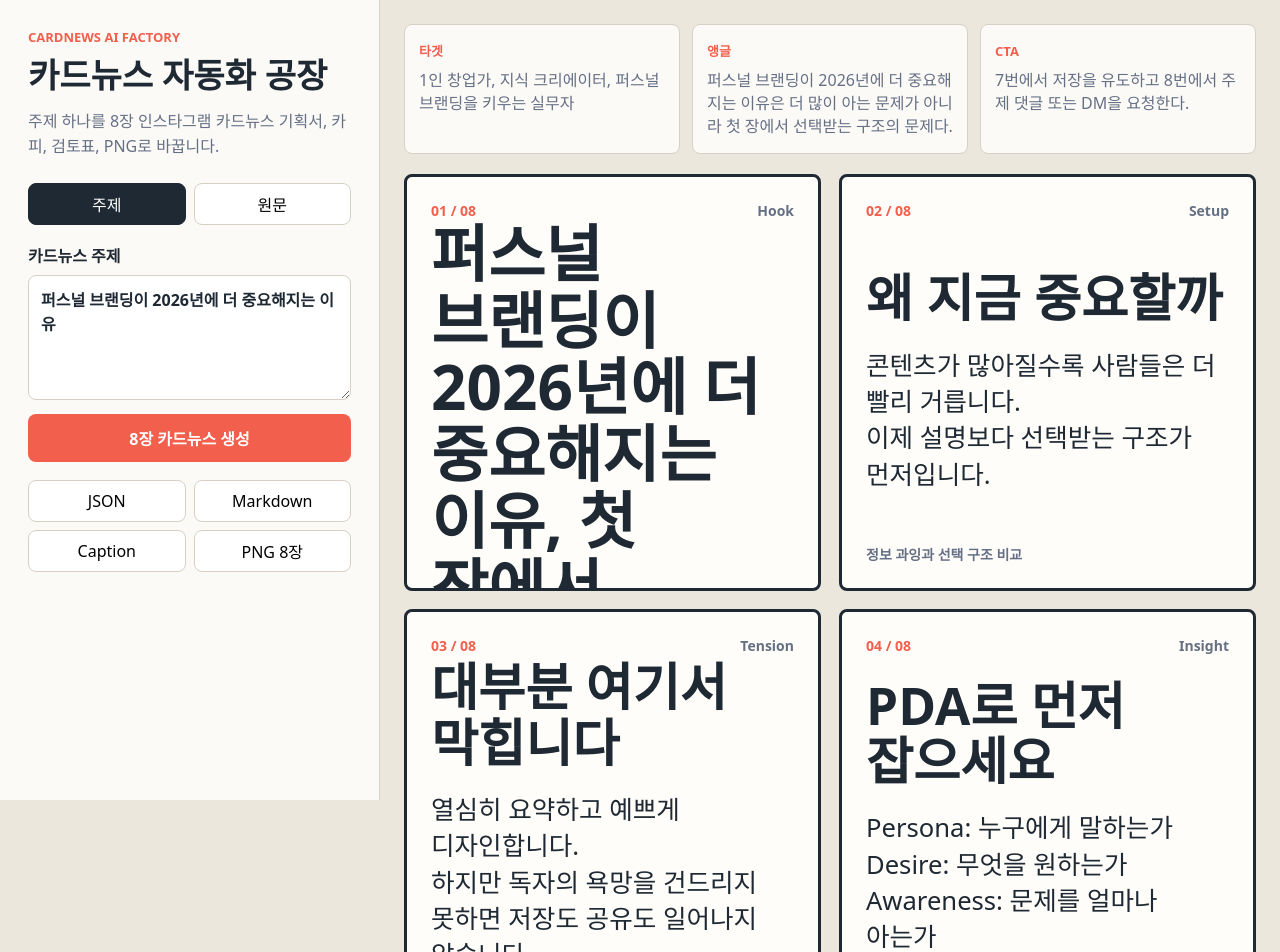
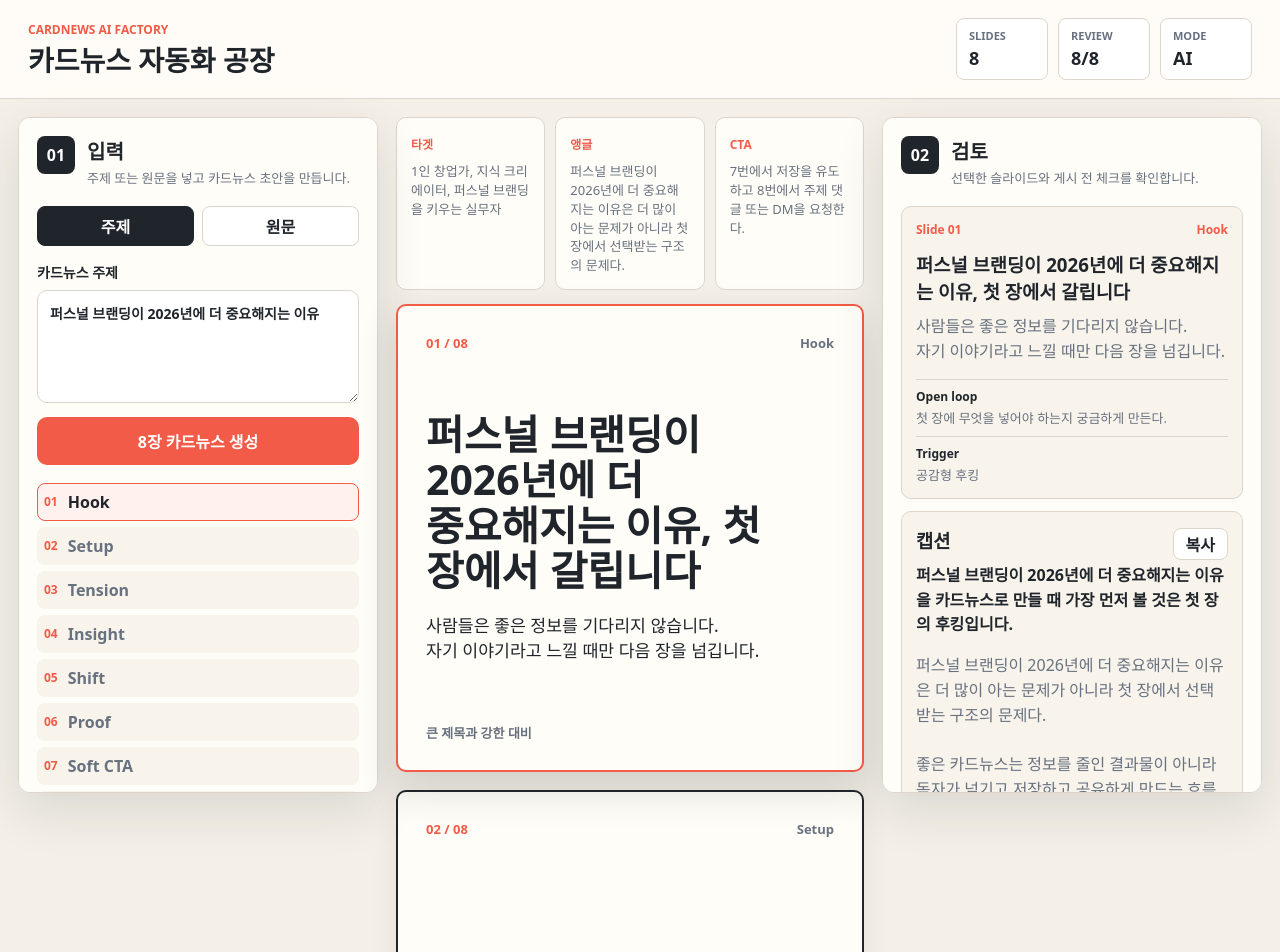
Before and after one commit to YEAAAAAAAAAAp/CardNewsAI, a Next.js app: page / in a window 1280 px wide. Shown: the top 952 px of the page. Built offline with nearby package versions, Linux system fonts and the light colour scheme.

Commit message:
Upgrade service UI and visual checks

```diff
--- a/app/globals.css
+++ b/app/globals.css
@@ -1,16 +1,22 @@
 :root {
-  --bg: #ece7dd;
-  --panel: #fbfaf7;
-  --ink: #1f2933;
-  --muted: #667085;
-  --line: #d7d0c4;
-  --accent: #f25f4c;
-  --accent-dark: #b93d32;
-  --card: #fffdfa;
+  --bg: #f4f0e8;
+  --surface: #fffdf8;
+  --surface-2: #f8f4ec;
+  --ink: #20252c;
+  --muted: #68717f;
+  --line: #ddd5c9;
+  --accent: #f15b47;
+  --accent-2: #245b4f;
+  --warn: #b63d32;
+  --shadow: 0 18px 50px rgba(32, 37, 44, 0.12);
 }
 
 * {
   box-sizing: border-box;
+}
+
+html {
+  background: var(--bg);
 }
 
 body {
@@ -33,58 +39,140 @@ button {
   min-height: 100vh;
 }
 
-.workspace {
-  display: grid;
-  grid-template-columns: 380px 1fr;
-  min-height: 100vh;
-}
-
-.control-panel {
+.topbar {
   position: sticky;
   top: 0;
-  height: 100vh;
-  overflow: auto;
-  padding: 28px;
-  background: var(--panel);
-  border-right: 1px solid var(--line);
+  z-index: 20;
+  display: flex;
+  justify-content: space-between;
+  gap: 24px;
+  align-items: center;
+  min-height: 88px;
+  padding: 18px 28px;
+  background: rgba(255, 253, 248, 0.92);
+  border-bottom: 1px solid var(--line);
+  backdrop-filter: blur(18px);
 }
 
 .eyebrow {
-  margin: 0 0 10px;
+  margin: 0 0 6px;
   color: var(--accent);
-  font-size: 13px;
+  font-size: 12px;
+  font-weight: 900;
+  letter-spacing: 0;
+  text-transform: uppercase;
+}
+
+h1,
+h2,
+h3,
+p {
+  margin-top: 0;
+}
+
+h1 {
+  margin-bottom: 0;
+  font-size: 28px;
+  line-height: 1.15;
+}
+
+.topbar-actions {
+  display: flex;
+  gap: 10px;
+  flex-wrap: wrap;
+  justify-content: flex-end;
+}
+
+.status-pill {
+  min-width: 92px;
+  padding: 9px 12px;
+  border: 1px solid var(--line);
+  border-radius: 8px;
+  background: white;
+}
+
+.status-pill span {
+  display: block;
+  color: var(--muted);
+  font-size: 11px;
   font-weight: 800;
   text-transform: uppercase;
 }
 
-h1 {
-  margin: 0;
-  font-size: 34px;
-  line-height: 1.15;
+.status-pill strong {
+  display: block;
+  margin-top: 3px;
+  font-size: 18px;
 }
 
-.lede {
-  margin: 14px 0 24px;
+.studio-grid {
+  display: grid;
+  grid-template-columns: 360px minmax(0, 1fr) 380px;
+  gap: 18px;
+  padding: 18px;
+}
+
+.panel {
+  align-self: start;
+  position: sticky;
+  top: 106px;
+  max-height: calc(100vh - 124px);
+  overflow: auto;
+  padding: 18px;
+  border: 1px solid var(--line);
+  border-radius: 12px;
+  background: var(--surface);
+  box-shadow: var(--shadow);
+}
+
+.panel-head {
+  display: flex;
+  gap: 12px;
+  margin-bottom: 18px;
+}
+
+.step {
+  display: grid;
+  place-items: center;
+  width: 38px;
+  height: 38px;
+  border-radius: 8px;
+  background: var(--ink);
+  color: white;
+  font-weight: 900;
+}
+
+.panel h2 {
+  margin: 0 0 4px;
+  font-size: 20px;
+}
+
+.panel-head p {
+  margin: 0;
   color: var(--muted);
-  line-height: 1.55;
+  font-size: 13px;
+  line-height: 1.45;
 }
 
 .segmented {
   display: grid;
   grid-template-columns: 1fr 1fr;
   gap: 8px;
-  margin-bottom: 18px;
+  margin-bottom: 16px;
 }
 
 .segmented button,
-.download-grid button {
+.download-grid button,
+.section-title button {
+  min-height: 40px;
   border: 1px solid var(--line);
+  border-radius: 8px;
   background: white;
-  min-height: 42px;
-  border-radius: 8px;
+  color: var(--ink);
+  font-weight: 800;
 }
 
-.segmented .active {
+.segmented button.active {
   border-color: var(--ink);
   background: var(--ink);
   color: white;
@@ -94,28 +182,35 @@ h1 {
   display: grid;
   gap: 8px;
   margin-bottom: 14px;
-  font-weight: 700;
+  font-size: 14px;
+  font-weight: 800;
 }
 
 textarea {
   width: 100%;
   resize: vertical;
   border: 1px solid var(--line);
-  border-radius: 8px;
+  border-radius: 10px;
   padding: 12px;
-  background: white;
+  background: #fff;
   color: var(--ink);
   line-height: 1.55;
+  outline: none;
+}
+
+textarea:focus {
+  border-color: var(--accent);
+  box-shadow: 0 0 0 3px rgba(241, 91, 71, 0.14);
 }
 
 .primary {
   width: 100%;
   min-height: 48px;
   border: 0;
-  border-radius: 8px;
+  border-radius: 10px;
   background: var(--accent);
   color: white;
-  font-weight: 800;
+  font-weight: 900;
 }
 
 .primary:disabled {
@@ -123,8 +218,40 @@ textarea {
 }
 
 .error {
-  color: var(--accent-dark);
-  font-weight: 700;
+  margin: 12px 0 0;
+  color: var(--warn);
+  font-size: 13px;
+  font-weight: 800;
+}
+
+.workflow {
+  display: grid;
+  gap: 6px;
+  margin-top: 18px;
+}
+
+.workflow button {
+  display: flex;
+  align-items: center;
+  gap: 10px;
+  min-height: 38px;
+  border: 1px solid transparent;
+  border-radius: 8px;
+  background: var(--surface-2);
+  color: var(--muted);
+  text-align: left;
+  font-weight: 800;
+}
+
+.workflow span {
+  color: var(--accent);
+  font-size: 12px;
+}
+
+.workflow button.active {
+  border-color: var(--accent);
+  background: #fff1ee;
+  color: var(--ink);
 }
 
 .download-grid {
@@ -134,72 +261,75 @@ textarea {
   margin-top: 18px;
 }
 
-.result-panel {
-  padding: 24px;
-  overflow: auto;
+.canvas-panel {
+  min-width: 0;
 }
 
-.brief-row {
+.brief-strip {
   display: grid;
-  grid-template-columns: repeat(3, 1fr);
-  gap: 12px;
-  margin-bottom: 20px;
+  grid-template-columns: repeat(3, minmax(0, 1fr));
+  gap: 10px;
+  margin-bottom: 16px;
 }
 
 .info {
+  min-height: 104px;
   padding: 14px;
   border: 1px solid var(--line);
-  border-radius: 8px;
-  background: var(--panel);
+  border-radius: 10px;
+  background: var(--surface);
 }
 
 .info span {
   color: var(--accent);
-  font-size: 13px;
-  font-weight: 800;
+  font-size: 12px;
+  font-weight: 900;
 }
 
 .info p {
   margin: 8px 0 0;
   color: var(--muted);
+  font-size: 13px;
   line-height: 1.45;
 }
 
 .deck {
   display: grid;
-  grid-template-columns: repeat(auto-fill, minmax(320px, 1fr));
-  gap: 18px;
-}
-
-.card-slide {
-  aspect-ratio: 1 / 1;
-  width: 100%;
-  background: #f7f3ea;
-  padding: 24px;
-  overflow: hidden;
-}
-
-.card-slide > * {
-  position: relative;
+  grid-template-columns: repeat(auto-fill, minmax(360px, 1fr));
+  gap: 16px;
 }
 
 .card-slide {
   display: flex;
   flex-direction: column;
   justify-content: space-between;
-  border: 3px solid var(--ink);
-  border-radius: 8px;
-  background: var(--card);
+  aspect-ratio: 1 / 1;
+  width: 100%;
+  min-width: 0;
+  padding: 28px;
+  border: 2px solid #20252c;
+  border-radius: 10px;
+  background: #fffdf8;
+  box-shadow: 0 10px 28px rgba(32, 37, 44, 0.08);
+  overflow: hidden;
+  transition: transform 160ms ease, border-color 160ms ease, box-shadow 160ms ease;
+}
+
+.card-slide:hover,
+.card-slide.selected {
+  border-color: var(--accent);
+  transform: translateY(-2px);
+  box-shadow: 0 18px 38px rgba(32, 37, 44, 0.16);
 }
 
 .card-top,
 .card-bottom {
   display: flex;
   justify-content: space-between;
-  gap: 16px;
+  gap: 12px;
   color: var(--muted);
-  font-size: 14px;
-  font-weight: 700;
+  font-size: 13px;
+  font-weight: 800;
 }
 
 .card-top span:first-child {
@@ -207,27 +337,29 @@ textarea {
 }
 
 .card-copy h2 {
-  margin: 0 0 22px;
-  font-size: clamp(30px, 4vw, 54px);
-  line-height: 1.08;
+  margin: 0 0 20px;
+  font-size: clamp(26px, 2.9vw, 42px);
+  line-height: 1.1;
+  letter-spacing: 0;
   word-break: keep-all;
 }
 
 .card-copy p {
   margin: 0;
   white-space: pre-line;
-  font-size: clamp(18px, 2vw, 26px);
-  line-height: 1.42;
+  font-size: clamp(16px, 1.35vw, 21px);
+  line-height: 1.45;
+  letter-spacing: 0;
   word-break: keep-all;
 }
 
 .role-hook h2 {
-  font-size: clamp(34px, 5vw, 62px);
+  font-size: clamp(28px, 3.2vw, 46px);
 }
 
 .role-soft-cta,
 .role-hard-cta {
-  background: #1f2933;
+  background: #20252c;
   color: white;
 }
 
@@ -235,35 +367,135 @@ textarea {
 .role-hard-cta .card-top,
 .role-soft-cta .card-bottom,
 .role-hard-cta .card-bottom {
-  color: #d6dde7;
+  color: #d9e0e9;
 }
 
-.review {
-  margin-top: 28px;
+.role-soft-cta .card-top span:first-child,
+.role-hard-cta .card-top span:first-child {
+  color: #ffb4a8;
 }
 
-.review h2 {
-  font-size: 22px;
+.selected-slide,
+.caption-box,
+.review {
+  padding: 14px;
+  border: 1px solid var(--line);
+  border-radius: 10px;
+  background: var(--surface-2);
+}
+
+.selected-slide h3,
+.caption-box h3,
+.review h3 {
+  margin: 0 0 10px;
+}
+
+.selected-slide p,
+.caption-box p {
+  color: var(--muted);
+  line-height: 1.55;
+  white-space: pre-line;
+}
+
+.mini-meta {
+  display: flex;
+  justify-content: space-between;
+  gap: 12px;
+  margin-bottom: 12px;
+  color: var(--accent);
+  font-size: 12px;
+  font-weight: 900;
+}
+
+dl {
+  display: grid;
+  gap: 8px;
+  margin: 0;
+}
+
+dl div {
+  padding-top: 8px;
+  border-top: 1px solid var(--line);
+}
+
+dt {
+  color: var(--ink);
+  font-size: 12px;
+  font-weight: 900;
+}
+
+dd {
+  margin: 4px 0 0;
+  color: var(--muted);
+  font-size: 13px;
+  line-height: 1.4;
+}
+
+.caption-box,
+.review {
+  margin-top: 12px;
+}
+
+.section-title {
+  display: flex;
+  justify-content: space-between;
+  gap: 12px;
+  align-items: center;
+}
+
+.section-title button {
+  min-height: 32px;
+  padding: 0 12px;
+}
+
+.caption-first {
+  color: var(--ink) !important;
+  font-weight: 800;
+}
+
+.caption-cta {
+  color: var(--accent-2) !important;
+  font-weight: 800;
+}
+
+.hashtags {
+  display: flex;
+  flex-wrap: wrap;
+  gap: 6px;
+}
+
+.hashtags span {
+  padding: 6px 8px;
+  border-radius: 8px;
+  background: white;
+  color: var(--accent-2);
+  font-size: 12px;
+  font-weight: 800;
 }
 
 .checks {
   display: grid;
-  grid-template-columns: repeat(auto-fill, minmax(260px, 1fr));
-  gap: 10px;
+  gap: 8px;
 }
 
 .check {
   display: flex;
-  gap: 12px;
-  padding: 12px;
-  border: 1px solid var(--line);
+  gap: 10px;
+  padding: 10px;
   border-radius: 8px;
-  background: var(--panel);
+  background: white;
 }
 
 .check span {
-  color: var(--accent);
+  display: grid;
+  place-items: center;
+  width: 22px;
+  height: 22px;
+  border-radius: 999px;
+  background: #e8f3ee;
+  color: var(--accent-2);
   font-weight: 900;
+  flex: 0 0 auto;
 }
 
 .check strong,
@@ -272,26 +504,51 @@ textarea {
   margin: 0;
 }
 
-.check p {
-  margin-top: 4px;
-  color: var(--muted);
-  font-size: 14px;
-  line-height: 1.4;
+.check strong {
+  font-size: 13px;
 }
 
-@media (max-width: 980px) {
-  .workspace {
+.check p {
+  margin-top: 3px;
+  color: var(--muted);
+  font-size: 12px;
+  line-height: 1.35;
+}
+
+@media (max-width: 1180px) {
+  .studio-grid {
+    grid-template-columns: 340px minmax(0, 1fr);
+  }
+
+  .inspector {
+    grid-column: 1 / -1;
+    position: static;
+    max-height: none;
+  }
+}
+
+@media (max-width: 820px) {
+  .topbar {
+    position: static;
+    align-items: flex-start;
+    flex-direction: column;
+  }
+
+  .studio-grid {
+    grid-template-columns: 1fr;
+    padding: 12px;
+  }
+
+  .panel {
+    position: static;
+    max-height: none;
+  }
+
+  .brief-strip {
     grid-template-columns: 1fr;
   }
 
-  .control-panel {
-    position: static;
-    height: auto;
-    border-right: 0;
-    border-bottom: 1px solid var(--line);
-  }
-
-  .brief-row {
+  .deck {
     grid-template-columns: 1fr;
   }
 }
--- a/app/page.tsx
+++ b/app/page.tsx
@@ -1,20 +1,24 @@
 "use client";
 
 import { useMemo, useRef, useState } from "react";
-import { createMockProject, projectToMarkdown, projectToJson, type FactoryProject } from "@/lib/cardnews";
+import { createMockProject, projectToJson, projectToMarkdown, type FactoryProject } from "@/lib/cardnews";
 
 const sampleTopic = "퍼스널 브랜딩이 2026년에 더 중요해지는 이유";
+const roles = ["Hook", "Setup", "Tension", "Insight", "Shift", "Proof", "Soft CTA", "Hard CTA"];
 
 export default function HomePage() {
   const [mode, setMode] = useState<"topic" | "source">("topic");
   const [topic, setTopic] = useState(sampleTopic);
   const [source, setSource] = useState("");
   const [project, setProject] = useState<FactoryProject>(() => createMockProject(sampleTopic, "", "초기 샘플"));
+  const [selectedSlide, setSelectedSlide] = useState(1);
   const [busy, setBusy] = useState(false);
   const [error, setError] = useState("");
   const deckRef = useRef<HTMLDivElement>(null);
 
   const markdown = useMemo(() => projectToMarkdown(project), [project]);
+  const activeSlide = project.slides.find((slide) => slide.slideNumber === selectedSlide) ?? project.slides[0];
+  const passedChecks = project.reviewChecklist.filter((item) => item.passed).length;
 
   async function generate() {
     setBusy(true);
@@ -22,14 +26,15 @@ export default function HomePage() {
     try {
       const response = await fetch("/api/generate", {
         method: "POST",
-        headers: { "Content-Type": "application/json" },
+        headers: { "Content-Type": "application/json; charset=utf-8" },
         body: JSON.stringify({ topic, source, mode })
       });
       const data = await response.json();
       if (!response.ok) throw new Error(data.error || "생성에 실패했습니다.");
       setProject(data);
+      setSelectedSlide(1);
     } catch (err) {
-      setError(String(err));
+      setError(err instanceof Error ? err.message : String(err));
     } finally {
       setBusy(false);
     }
@@ -45,11 +50,19 @@ export default function HomePage() {
     URL.revokeObjectURL(url);
   }
 
+  async function copyCaption() {
+    await navigator.clipboard.writeText(captionText(project));
+  }
+
   async function exportPngs() {
     const htmlToImage = await import("html-to-image");
     const nodes = Array.from(deckRef.current?.querySelectorAll<HTMLElement>(".card-slide") || []);
     for (const [index, node] of nodes.entries()) {
-      const dataUrl = await htmlToImage.toPng(node, { pixelRatio: 2, cacheBust: true });
+      const dataUrl = await htmlToImage.toPng(node, {
+        pixelRatio: 2,
+        cacheBust: true,
+        backgroundColor: "#f5f2ea"
+      });
       const link = document.createElement("a");
       link.href = dataUrl;
       link.download = `slide_${String(index + 1).padStart(2, "0")}.png`;
@@ -59,17 +72,35 @@ export default function HomePage() {
 
   return (
     <main className="app-shell">
-      <section className="workspace">
-        <aside className="control-panel">
-          <div>
-            <p className="eyebrow">Cardnews AI Factory</p>
-            <h1>카드뉴스 자동화 공장</h1>
-            <p className="lede">주제 하나를 8장 인스타그램 카드뉴스 기획서, 카피, 검토표, PNG로 바꿉니다.</p>
+      <header className="topbar">
+        <div>
+          <p className="eyebrow">Cardnews AI Factory</p>
+          <h1>카드뉴스 자동화 공장</h1>
+        </div>
+        <div className="topbar-actions">
+          <StatusPill label="Slides" value="8" />
+          <StatusPill label="Review" value={`${passedChecks}/${project.reviewChecklist.length}`} />
+          <StatusPill label="Mode" value={project.warnings[0]?.includes("mock") ? "Mock" : "AI"} />
+        </div>
+      </header>
+
+      <section className="studio-grid">
+        <aside className="panel input-panel">
+          <div className="panel-head">
+            <span className="step">01</span>
+            <div>
+              <h2>입력</h2>
+              <p>주제 또는 원문을 넣고 카드뉴스 초안을 만듭니다.</p>
+            </div>
           </div>
 
-          <div className="segmented">
-            <button className={mode === "topic" ? "active" : ""} onClick={() => setMode("topic")}>주제</button>
-            <button className={mode === "source" ? "active" : ""} onClick={() => setMode("source")}>원문</button>
+          <div className="segmented" aria-label="입력 방식">
+            <button className={mode === "topic" ? "active" : ""} onClick={() => setMode("topic")}>
+              주제
+            </button>
+            <button className={mode === "source" ? "active" : ""} onClick={() => setMode("source")}>
+              원문
+            </button>
           </div>
 
           {mode === "topic" ? (
@@ -80,23 +111,45 @@ export default function HomePage() {
           ) : (
             <label className="field">
               <span>원문 자료</span>
-              <textarea value={source} onChange={(event) => setSource(event.target.value)} rows={10} placeholder="강의 자료, 블로그 글, PDF에서 추출한 텍스트를 붙여넣으세요." />
+              <textarea
+                value={source}
+                onChange={(event) => setSource(event.target.value)}
+                rows={11}
+                placeholder="강의 자료, 블로그 글, PDF에서 추출한 텍스트를 붙여넣으세요."
+              />
             </label>
           )}
 
-          <button className="primary" disabled={busy} onClick={generate}>{busy ? "생성 중..." : "8장 카드뉴스 생성"}</button>
+          <button className="primary" disabled={busy} onClick={generate}>
+            {busy ? "생성 중..." : "8장 카드뉴스 생성"}
+          </button>
           {error ? <p className="error">{error}</p> : null}
 
+          <div className="workflow">
+            {roles.map((role, index) => (
+              <button
+                key={role}
+                className={selectedSlide === index + 1 ? "active" : ""}
+                onClick={() => setSelectedSlide(index + 1)}
+              >
+                <span>{String(index + 1).padStart(2, "0")}</span>
+                {role}
+              </button>
+            ))}
+          </div>
+
           <div className="download-grid">
-            <button onClick={() => downloadText("cardnews.json", projectToJson(project), "application/json;charset=utf-8")}>JSON</button>
+            <button onClick={() => downloadText("cardnews.json", projectToJson(project), "application/json;charset=utf-8")}>
+              JSON
+            </button>
             <button onClick={() => downloadText("slides.md", markdown)}>Markdown</button>
             <button onClick={() => downloadText("caption.md", captionText(project))}>Caption</button>
             <button onClick={exportPngs}>PNG 8장</button>
           </div>
         </aside>
 
-        <section className="result-panel">
-          <div className="brief-row">
+        <section className="canvas-panel">
+          <div className="brief-strip">
             <Info label="타겟" value={project.brief.targetPersona} />
             <Info label="앵글" value={project.brief.contentAngle} />
             <Info label="CTA" value={project.brief.ctaStrategy} />
@@ -104,7 +157,13 @@ export default function HomePage() {
 
           <div className="deck" ref={deckRef}>
             {project.slides.map((slide) => (
-              <article className={`card-slide role-${slide.role.toLowerCase().replaceAll(" ", "-")}`} key={slide.slideNumber}>
+              <article
+                className={`card-slide role-${slide.role.toLowerCase().replaceAll(" ", "-")} ${
+                  slide.slideNumber === selectedSlide ? "selected" : ""
+                }`}
+                key={slide.slideNumber}
+                onClick={() => setSelectedSlide(slide.slideNumber)}
+              >
                 <div className="card-top">
                   <span>{String(slide.slideNumber).padStart(2, "0")} / 08</span>
                   <span>{slide.role}</span>
@@ -117,9 +176,59 @@ export default function HomePage() {
               </article>
             ))}
           </div>
+        </section>
+
+        <aside className="panel inspector">
+          <div className="panel-head">
+            <span className="step">02</span>
+            <div>
+              <h2>검토</h2>
+              <p>선택한 슬라이드와 게시 전 체크를 확인합니다.</p>
+            </div>
+          </div>
+
+          <section className="selected-slide">
+            <div className="mini-meta">
+              <span>Slide {String(activeSlide.slideNumber).padStart(2, "0")}</span>
+              <strong>{activeSlide.role}</strong>
+            </div>
+            <h3>{activeSlide.headline}</h3>
+            <p>{activeSlide.body}</p>
+            <dl>
+              <div>
+                <dt>Open loop</dt>
+                <dd>{activeSlide.openLoop}</dd>
+              </div>
+              <div>
+                <dt>Trigger</dt>
+                <dd>{activeSlide.saveOrShareTrigger}</dd>
+              </div>
+            </dl>
+          </section>
+
+          <section className="caption-box">
+            <div className="section-title">
+              <h3>캡션</h3>
+              <button onClick={copyCaption}>복사</button>
+            </div>
+            <p className="caption-first">{project.caption.seoFirstSentence}</p>
+            <p>{project.caption.body}</p>
+            <p className="caption-cta">
+              {project.caption.saveCta}
+              <br />
+              {project.caption.shareCta}
+              <br />
+              {project.caption.commentCta}
+            </p>
+            <div className="hashtags">
+              {project.caption.hashtags.map((tag) => (
+                <span key={tag}>{tag}</span>
+              ))}
+            </div>
+          </section>
 
           <section className="review">
-            <h2>검토 체크리스트</h2>
+            <h3>체크리스트</h3>
             <div className="checks">
               {project.reviewChecklist.map((item) => (
                 <div className="check" key={item.name}>
@@ -132,9 +241,18 @@ export default function HomePage() {
               ))}
             </div>
           </section>
-        </section>
+        </aside>
       </section>
     </main>
+  );
+}
+
+function StatusPill({ label, value }: { label: string; value: string }) {
+  return (
+    <div className="status-pill">
+      <span>{label}</span>
+      <strong>{value}</strong>
+    </div>
   );
 }
 
--- a/lib/cardnews.ts
+++ b/lib/cardnews.ts
@@ -51,6 +51,7 @@ export function createMockProject(topicInput: string, source = "", warning = "mo
     coreMessage: "좋은 카드뉴스는 요약이 아니라 넘김, 저장, 공유, 댓글을 설계한 흐름이다.",
     ctaStrategy: "7번에서 저장을 유도하고 8번에서 주제 댓글 또는 DM을 요청한다."
   };
+
   const slides: FactoryProject["slides"] = [
     {
       slideNumber: 1,
@@ -141,6 +142,7 @@ export function createMockProject(topicInput: string, source = "", warning = "mo
       approved: false
     }
   ];
+
   return {
     topic,
     brief,
```
Also changed, not shown: 2 other files (tests, documents, lock files or other folders).
